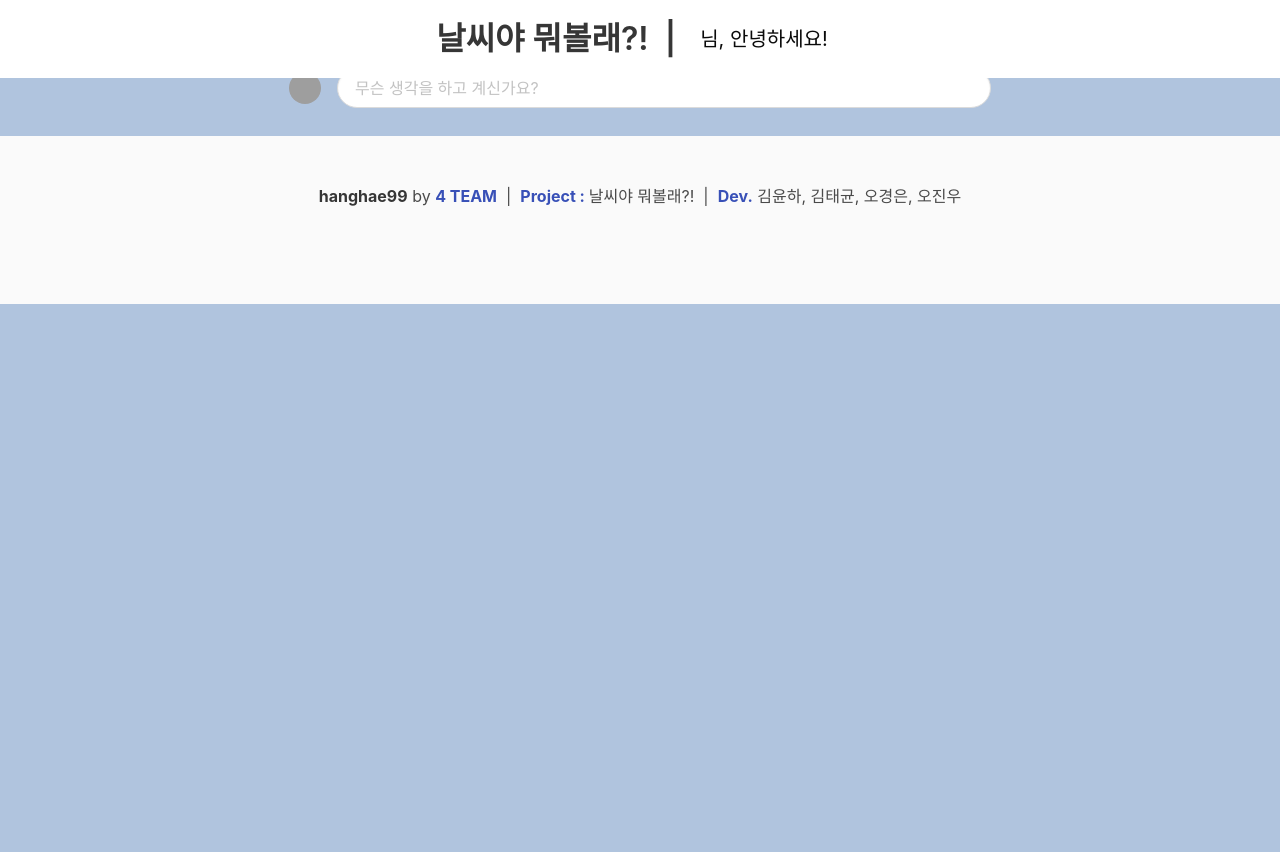
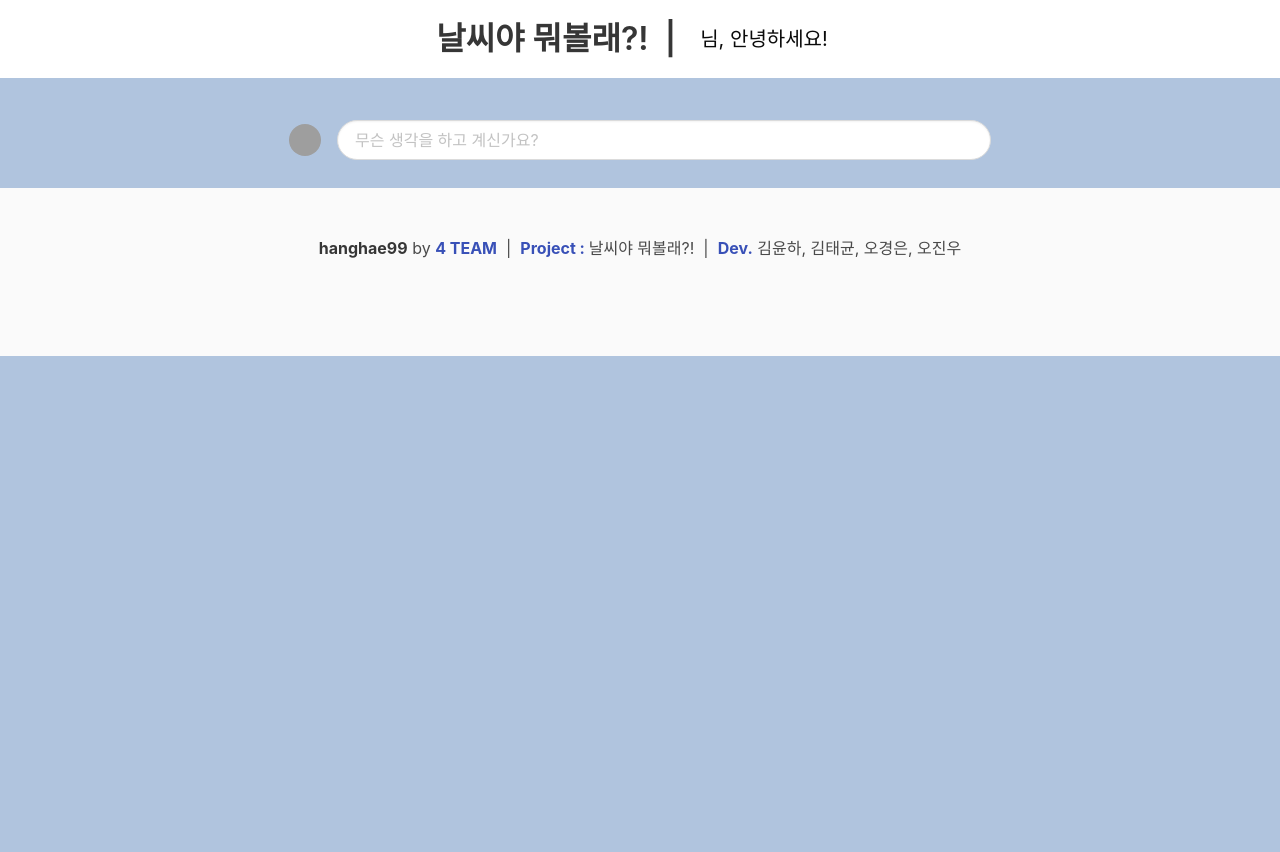
Before and after one commit to ivryxx/team4_project, a Flask app: template templates/index.html in a window 1280 px wide. Before the commit the page ends 304 px from the top, so only its background shows below. Run offline with Flask 2, Linux system fonts and the light colour scheme; the template is opened without the code that fills it, so the values that code supplies are empty; parts of the project's set-up code (start-up, migrations or seed data) failed here and were passed over; some libraries are stand-ins or nearby versions; grey boxes are pictures that could not be loaded.

Commit message:
css 수정

```diff
--- a/static/mystyle.css
+++ b/static/mystyle.css
@@ -72,17 +72,16 @@ li{list-style: none;}
 }
 
 
-/*html, body {*/
-/*	 !*padding: 0;*!*/
-/*	 margin: 0;*/
-/*	 width: 100vw;*/
-/*	 height: 500px;*/
-/*     min-height: 100vh;*/
-/*     padding-top: 3.25rem;*/
-/*	 position: relative;*/
-/*	 overflow: hidden;*/
-/*	 !*background: linear-gradient(#123, #111);*!*/
-/*}*/
+html, body {
+    margin: 0;
+	 width: 100vw;
+	 height: 500px;
+     min-height: 100vh;
+    padding: 3.25rem 0 0;
+    position: relative;
+	 overflow: hidden;
+	 /*background: linear-gradient(#123, #111);*/
+}
 /* .snowflake {*/
 /*	 --size: 1vw;*/
 /*	 width: var(--size);*/
--- a/templates/index.html
+++ b/templates/index.html
@@ -44,7 +44,7 @@
                         let movieJenre = rows[i]['movieJnr']
 
                         console.log(movieName, movieScore, movieJenre, movieImage)
-                        let temp_html = `<li><button><img src="${movieImage}" style="width:170px; height:250px;"
+                        let temp_html = `<li><button type="button" class="btn btn-primary" data-bs-toggle="modal" data-bs-target="#exampleModal"><img src="${movieImage}" style="width:170px; height:250px;"
                                              class="images" alt="..."></button></li>`
                         $('#movie').append(temp_html)
                     }
@@ -110,10 +110,7 @@
 <div class="weather_info">
     <!--    <h3><span>Weather</span></h3>-->
     <ul id="weather"></ul>
-
-
 </div>
-
 
 
 <section class="section">
```
Lines whose indentation alone changed are shown as unchanged.
